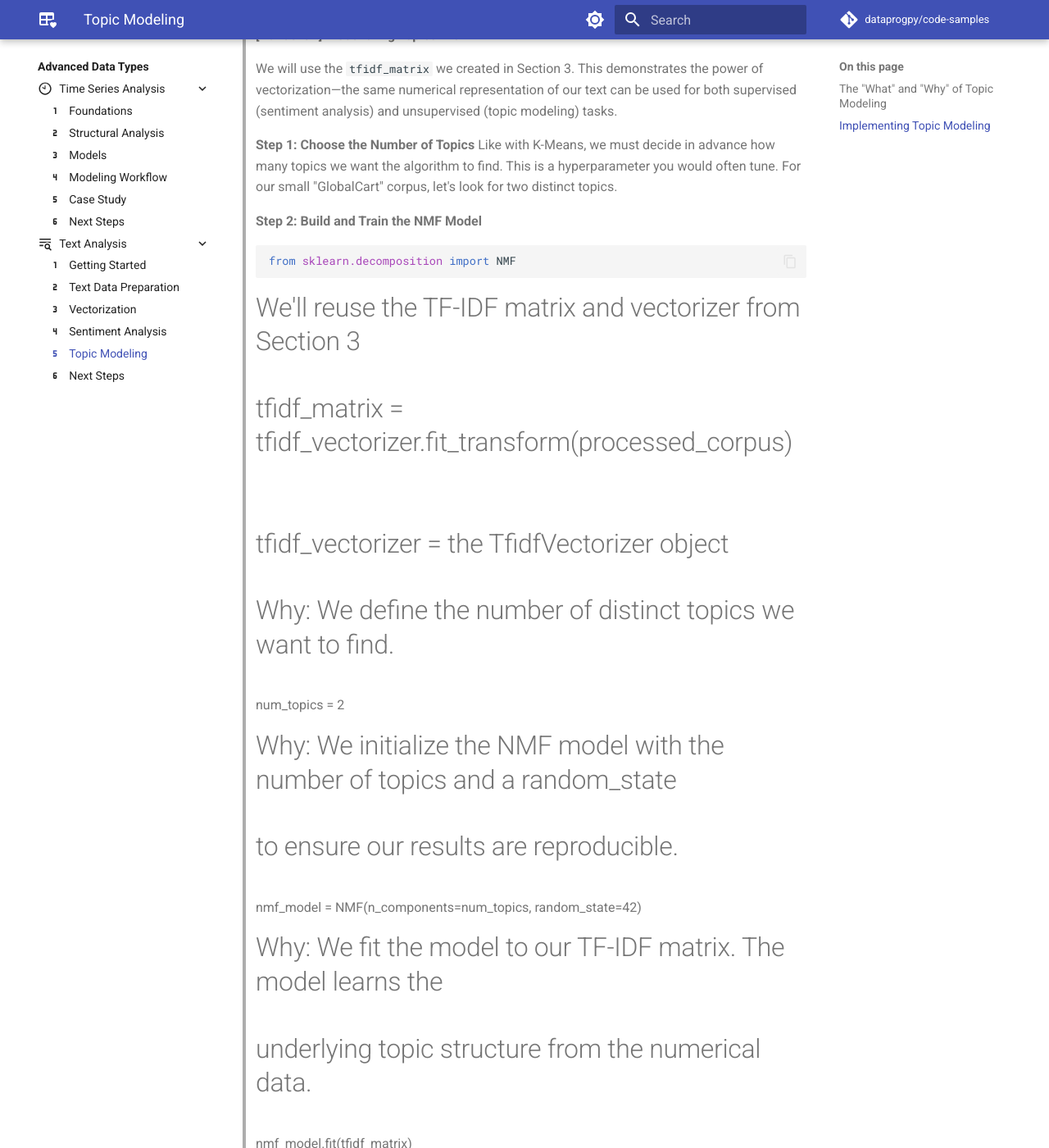
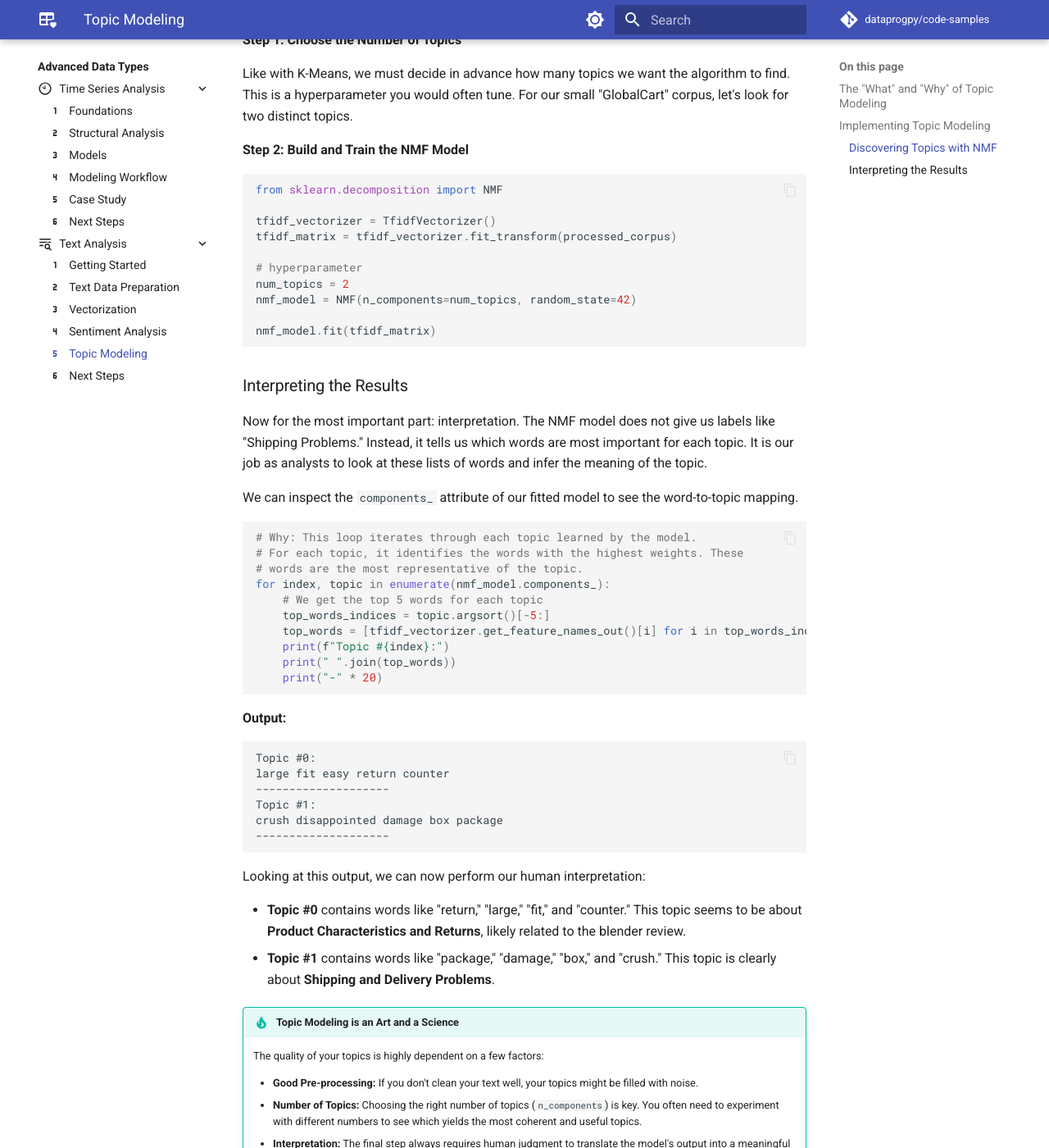
Before and after one commit to dataprogpy/dataprogpy.github.io, an MkDocs documentation site: the page built from docs/adv-data-types/text-analysis/topic-modeling.md, in a window 1280 px wide and 1400 px high, scrolled down 1202 px. Shown: the whole window at 82% size. Built offline with MkDocs 1.6.1 and Material for MkDocs 9.7.7, drawn with Linux system fonts in a browser that asks for light colours; comment, search, counter and statistics services are not loaded; some of the changed text lies outside the part shown.

Commit message:
Add topic modeling lesson. resolves #18

````diff
--- a/docs/adv-data-types/text-analysis/topic-modeling.md
+++ b/docs/adv-data-types/text-analysis/topic-modeling.md
@@ -1,19 +1,13 @@
 ---
 icon: material/numeric-5
 ---
-Of course. Let's explore the unsupervised side of text analysis.
-
-Here is the content for **Section 5: Uncovering Hidden Themes with Topic Modeling**.
-
------
-
-# Section 5: Uncovering Hidden Themes with Topic Modeling
+# Uncovering Hidden Themes with Topic Modeling
 
 In the last section, we focused on supervised learning: we had predefined labels ("positive," "negative") and trained a model to classify our documents. But what if you don't know the categories in advance? What if you have thousands of customer reviews and simply want to discover, "What are people talking about?"
 
 This is where **Topic Modeling** comes in. It is an **unsupervised learning** technique used to scan a corpus of documents, detect word and phrase patterns within them, and automatically discover abstract "topics" that are present in the collection.
 
-### The "What" and "Why" of Topic Modeling
+## The "What" and "Why" of Topic Modeling
 
 The goal of topic modeling is discovery. It helps answer broad questions like:
 
@@ -23,49 +17,34 @@
 
 Think of it as a powerful form of clustering, an unsupervised task you are already familiar with. With K-Means, you grouped data points based on their proximity in a feature space. With topic modeling, you group documents based on the words they contain. Documents that use similar words will be grouped under the same topic.
 
-### Implementing Topic Modeling
+## Implementing Topic Modeling
 
 There are several algorithms for topic modeling, but we will use **Non-Negative Matrix Factorization (NMF)**, a popular and highly interpretable method available in `scikit-learn`.
 
 At a high level, NMF works by taking our document-term matrix (like the TF-IDF matrix we built in Section 3) and decomposing it into two smaller matrices: one that maps documents to topics, and another that maps topics to the words in the vocabulary. It is this second matrix that we will inspect to understand what each topic is about.
 
-> **[Hands-On] Discovering Topics with NMF**
->
-> We will use the `tfidf_matrix` we created in Section 3. This demonstrates the power of vectorization—the same numerical representation of our text can be used for both supervised (sentiment analysis) and unsupervised (topic modeling) tasks.
->
-> **Step 1: Choose the Number of Topics**
-> Like with K-Means, we must decide in advance how many topics we want the algorithm to find. This is a hyperparameter you would often tune. For our small "GlobalCart" corpus, let's look for two distinct topics.
->
-> **Step 2: Build and Train the NMF Model**
->
-> ```python
-> from sklearn.decomposition import NMF
-> ```
+### **Discovering Topics with NMF**
 
-> # We'll reuse the TF-IDF matrix and vectorizer from Section 3
->
-> # tfidf\_matrix = tfidf\_vectorizer.fit\_transform(processed\_corpus)
->
-> # tfidf\_vectorizer = the TfidfVectorizer object
+We will use the `tfidf_matrix` we created in Section 3. This demonstrates the power of vectorization—the same numerical representation of our text can be used for both supervised (sentiment analysis) and unsupervised (topic modeling) tasks.
 
-> # Why: We define the number of distinct topics we want to find.
->
-> num\_topics = 2
+**Step 1: Choose the Number of Topics**
 
-> # Why: We initialize the NMF model with the number of topics and a random\_state
->
-> # to ensure our results are reproducible.
->
-> nmf\_model = NMF(n\_components=num\_topics, random\_state=42)
+Like with K-Means, we must decide in advance how many topics we want the algorithm to find. This is a hyperparameter you would often tune. For our small "GlobalCart" corpus, let's look for two distinct topics.
 
-> # Why: We fit the model to our TF-IDF matrix. The model learns the
->
-> # underlying topic structure from the numerical data.
->
-> nmf\_model.fit(tfidf\_matrix)
->
-> ```
-> ```
+**Step 2: Build and Train the NMF Model**
+
+ ```python
+ from sklearn.decomposition import NMF
+
+ tfidf_vectorizer = TfidfVectorizer()
+ tfidf_matrix = tfidf_vectorizer.fit_transform(processed_corpus)
+
+ # hyperparameter
+ num_topics = 2
+ nmf_model = NMF(n_components=num_topics, random_state=42)
+
+ nmf_model.fit(tfidf_matrix)
+ ```
 
 ### Interpreting the Results
 
@@ -99,17 +78,18 @@
 
 Looking at this output, we can now perform our human interpretation:
 
-  * **Topic \#0** contains words like "return," "large," "fit," and "counter." This topic seems to be about **Product Characteristics and Returns**, likely related to the blender review.
-  * **Topic \#1** contains words like "package," "damage," "box," and "crush." This topic is clearly about **Shipping and Delivery Problems**.
+  * **Topic \#0** contains words like "return," "large," "fit," and "counter."
+    This topic seems to be about **Product Characteristics and Returns**,
+    likely related to the blender review.
+  * **Topic \#1** contains words like "package," "damage," "box," and "crush."
+    This topic is clearly about **Shipping and Delivery Problems**.
 
-> **[TIP] Topic Modeling is an Art and a Science**
->
-> The quality of your topics is highly dependent on a few factors:
->
->   * **Good Pre-processing:** If you don't clean your text well, your topics might be filled with noise.
->   * **Number of Topics:** Choosing the right number of topics (`n_components`) is key. You often need to experiment with different numbers to see which yields the most coherent and useful topics.
->   * **Interpretation:** The final step always requires human judgment to translate the model's output into a meaningful business insight.
+!!! tip "**Topic Modeling is an Art and a Science**"
+
+    The quality of your topics is highly dependent on a few factors:
+
+      * **Good Pre-processing:** If you don't clean your text well, your topics might be filled with noise.
+      * **Number of Topics:** Choosing the right number of topics (`n_components`) is key. You often need to experiment with different numbers to see which yields the most coherent and useful topics.
+      * **Interpretation:** The final step always requires human judgment to translate the model's output into a meaningful business insight.
 
 In just a few lines of code, we have gone from a collection of unstructured reviews to a clear, high-level summary of the main themes our customers are discussing. This allows a business to quickly identify areas of concern or praise without manually reading thousands of documents.
-
-*(Proceed to Section 6: Conclusion and Your Next Steps)*
````
